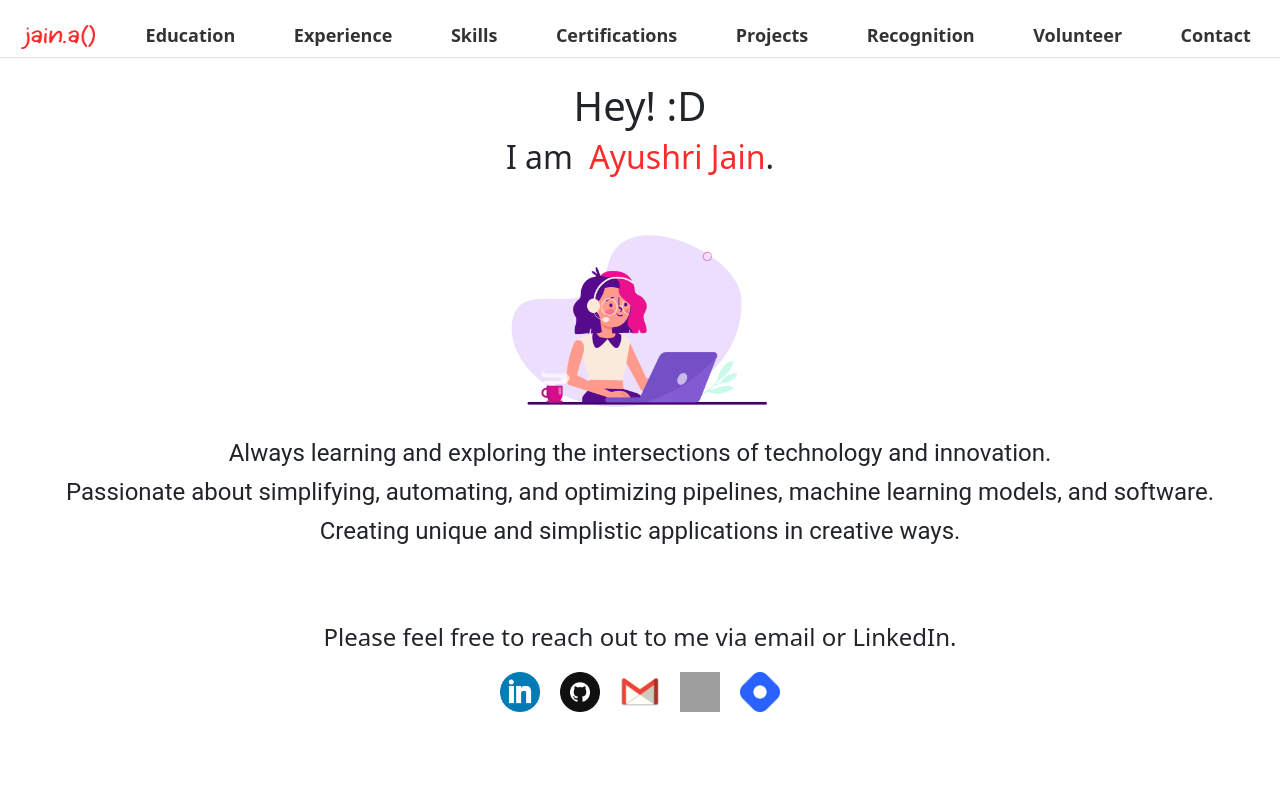
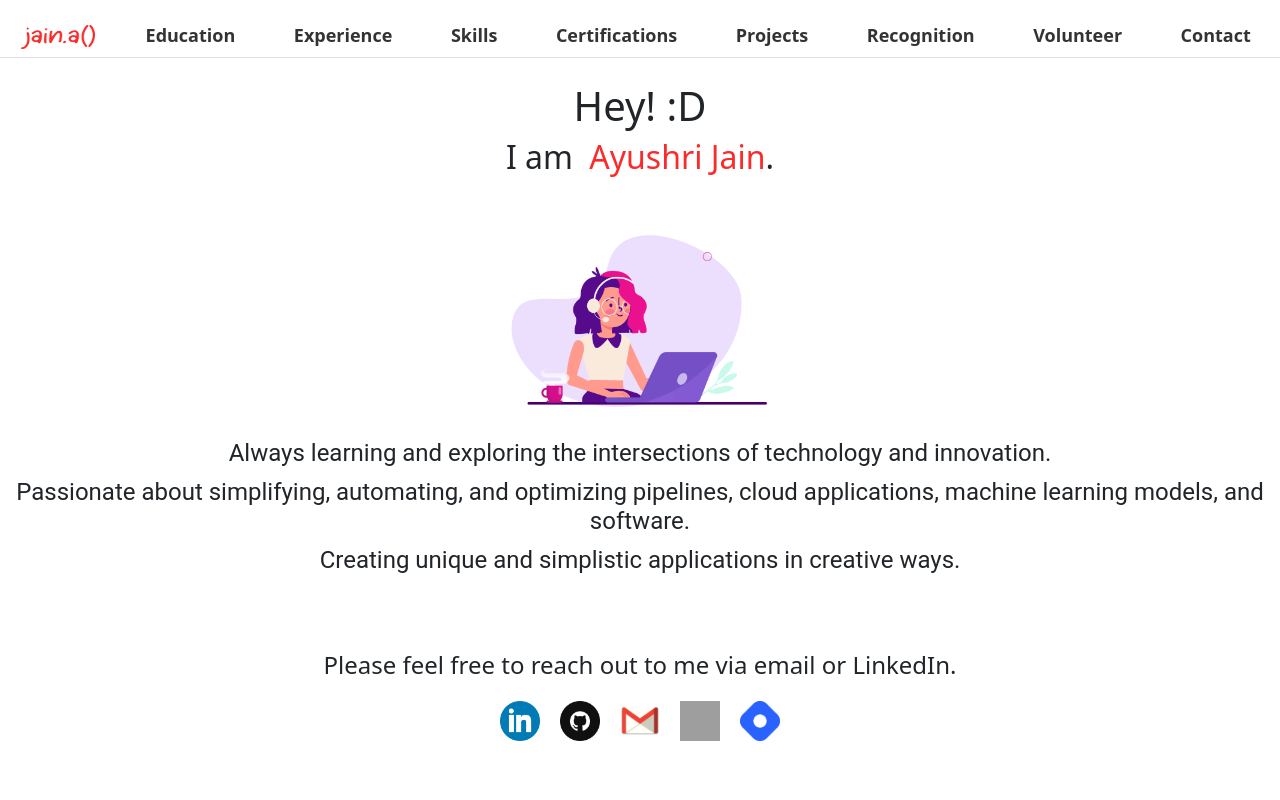
Before and after one commit to AJ1904/portfolio, a React (Create React App) app: page / in a window 1280 px wide. Shown: the top 800 px of the page. Built offline with nearby package versions, Linux system fonts and the light colour scheme; grey boxes are pictures that could not be loaded.

Commit message:
Update Home.js

```diff
--- a/src/components/Home.js
+++ b/src/components/Home.js
@@ -40,7 +40,7 @@ const Home = () => {
       </div>
 
       <h4 className="homeh5">Always learning and exploring the intersections of technology and innovation.</h4>
-      <h4 className="homeh5">Passionate about simplifying, automating, and optimizing pipelines, machine learning models, and software.</h4>
+      <h4 className="homeh5">Passionate about simplifying, automating, and optimizing pipelines, cloud applications, machine learning models, and software.</h4>
       <h4 className="homeh5">Creating unique and simplistic applications in creative ways.</h4>
     </div>
 
```
